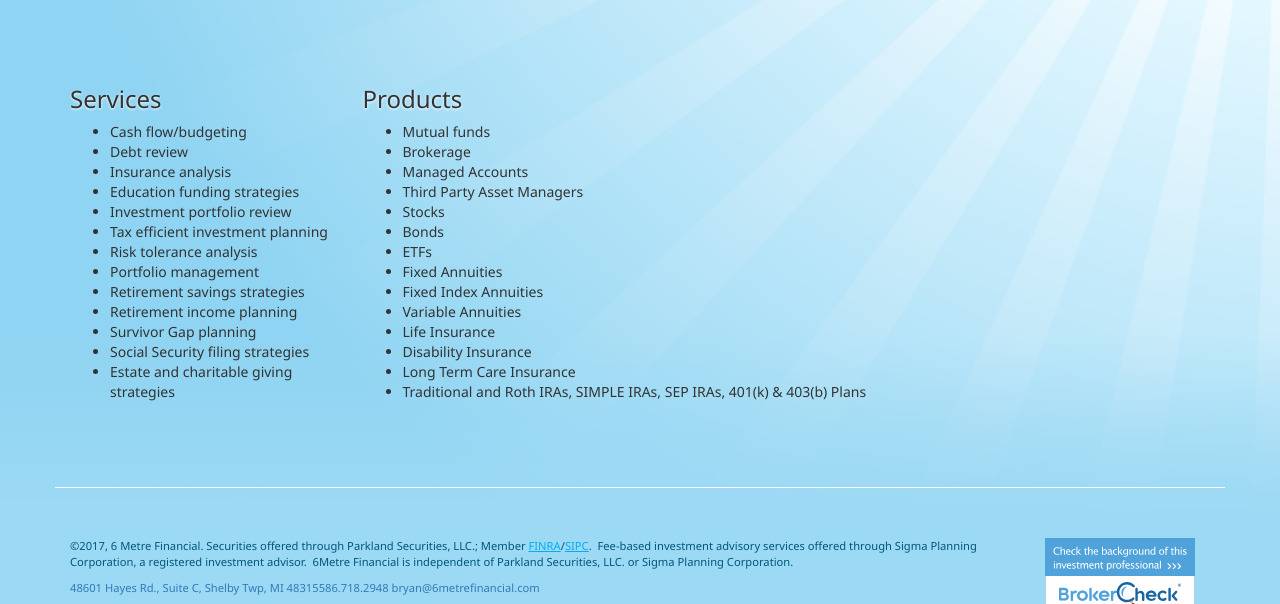
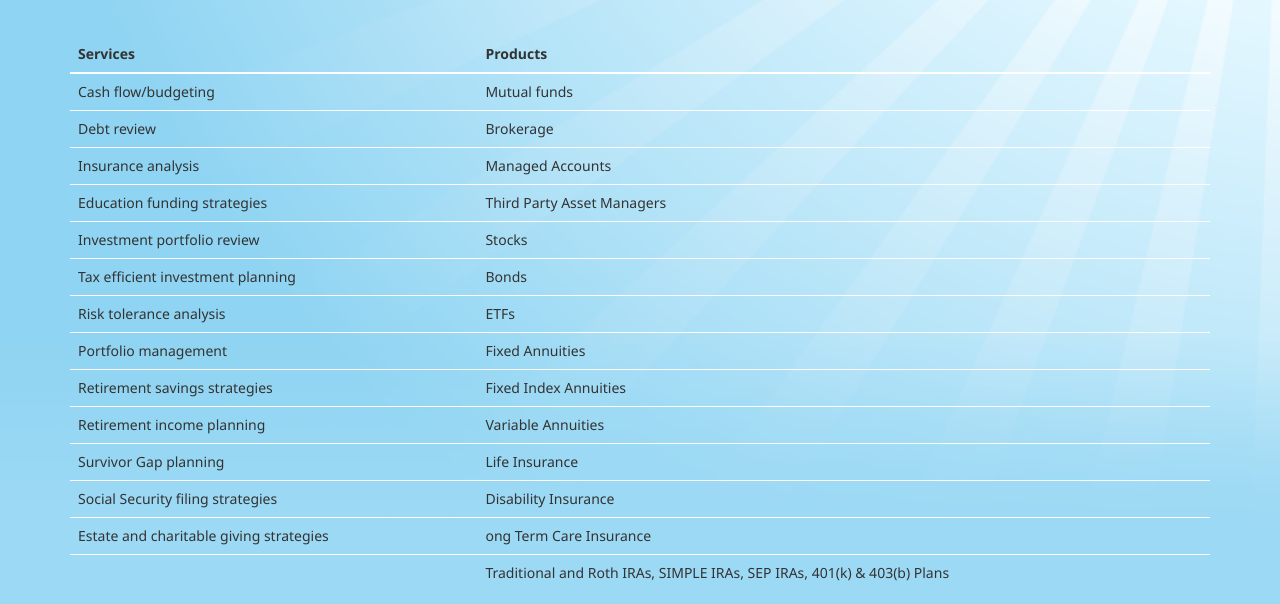
Before and after one commit to RootForTheVillain/6metre, a website: page index.html in a window 1280 px wide. Both pictures are taken after a click on the link "Products & Services". Shown: the part 196-800 px from the top of the page. Drawn offline with nearby package versions, Linux system fonts and the light colour scheme; files that its build step writes are made by us from their sources.

Commit message:
Products and services

```diff
--- a/assets/css/styles.css
+++ b/assets/css/styles.css
@@ -177,6 +177,18 @@ figcaption a:hover {
   text-shadow: 1px 0 1px #333;
 }
 
+/* -- Products & Services -- */
+table,
+.table>thead>tr>th,
+.table>tbody>tr>td,
+.table>tbody>tr>th,
+.table>tfoot>tr>td,
+.table>tfoot>tr>th,
+.table>thead>tr>td,
+.table>thead>tr>th {
+  border-color: #fff;
+}
+
 /* -- Contact -- */
 #success_message{
   display: none;
--- a/products-and-services.html
+++ b/products-and-services.html
@@ -1,6 +1,73 @@
 <div class="page-header">
   <h1>Products &amp; Services</h1>
 </div>
+<table class="table">
+  <thead>
+    <tr>
+      <th>Services</th>
+      <th>Products</th>
+    </tr>
+  </thead>
+  <tbody>
+    <tr>
+      <td>Cash flow/budgeting</td>
+      <td>Mutual funds</td>
+    </tr>
+    <tr>
+      <td>Debt review</td>
+      <td>Brokerage</td>
+    </tr>
+    <tr>
+      <td>Insurance analysis</td>
+      <td>Managed Accounts</td>
+    </tr>
+    <tr>
+      <td>Education funding strategies</td>
+      <td>Third Party Asset Managers</td>
+    </tr>
+    <tr>
+      <td>Investment portfolio review</td>
+      <td>Stocks</td>
+    </tr>
+    <tr>
+      <td>Tax efficient investment planning</td>
+      <td>Bonds</td>
+    </tr>
+    <tr>
+      <td>Risk tolerance analysis</td>
+      <td>ETFs</td>
+    </tr>
+    <tr>
+      <td>Portfolio management</td>
+      <td>Fixed Annuities</td>
+    </tr>
+    <tr>
+      <td>Retirement savings strategies</td>
+      <td>Fixed Index Annuities</td>
+    </tr>
+    <tr>
+      <td>Retirement income planning</td>
+      <td>Variable Annuities</td>
+    </tr>
+    <tr>
+      <td>Survivor Gap planning</td>
+      <td>Life Insurance</td>
+    </tr>
+    <tr>
+      <td>Social Security filing strategies</td>
+      <td>Disability Insurance</td>
+    </tr>
+    <tr>
+      <td>Estate and charitable giving strategies</td>
+      <td>ong Term Care Insurance</td>
+    </tr>
+    <tr>
+      <td>&nbsp;</td>
+      <td>Traditional and Roth IRAs, SIMPLE IRAs, SEP IRAs, 401(k) & 403(b) Plans</td>
+    </tr>
+  </tbody>
+</table>
+<!--
 <div class="row">
   <div class="col-sm-3">
       <h3>Services</h3>
@@ -40,3 +107,4 @@
     </ul>
   </div>
 </div>
+-->
```
